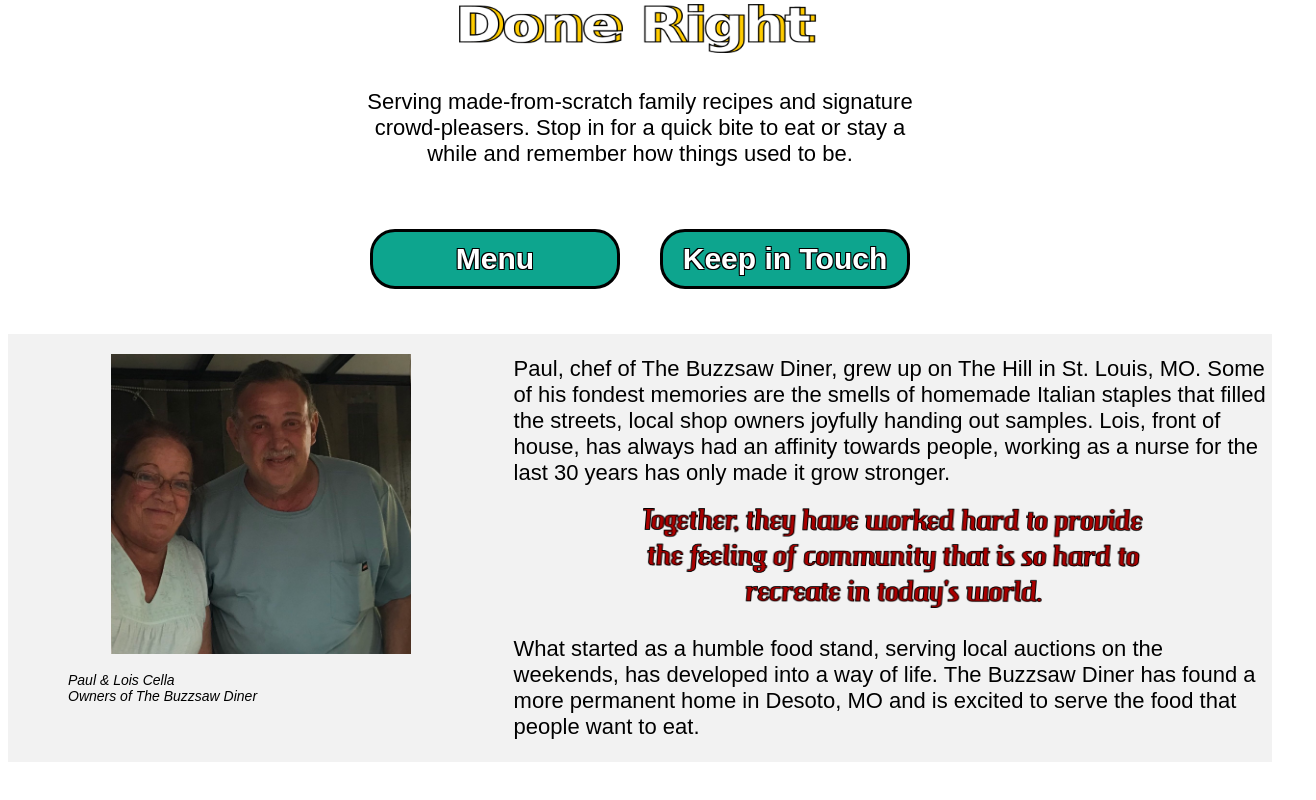
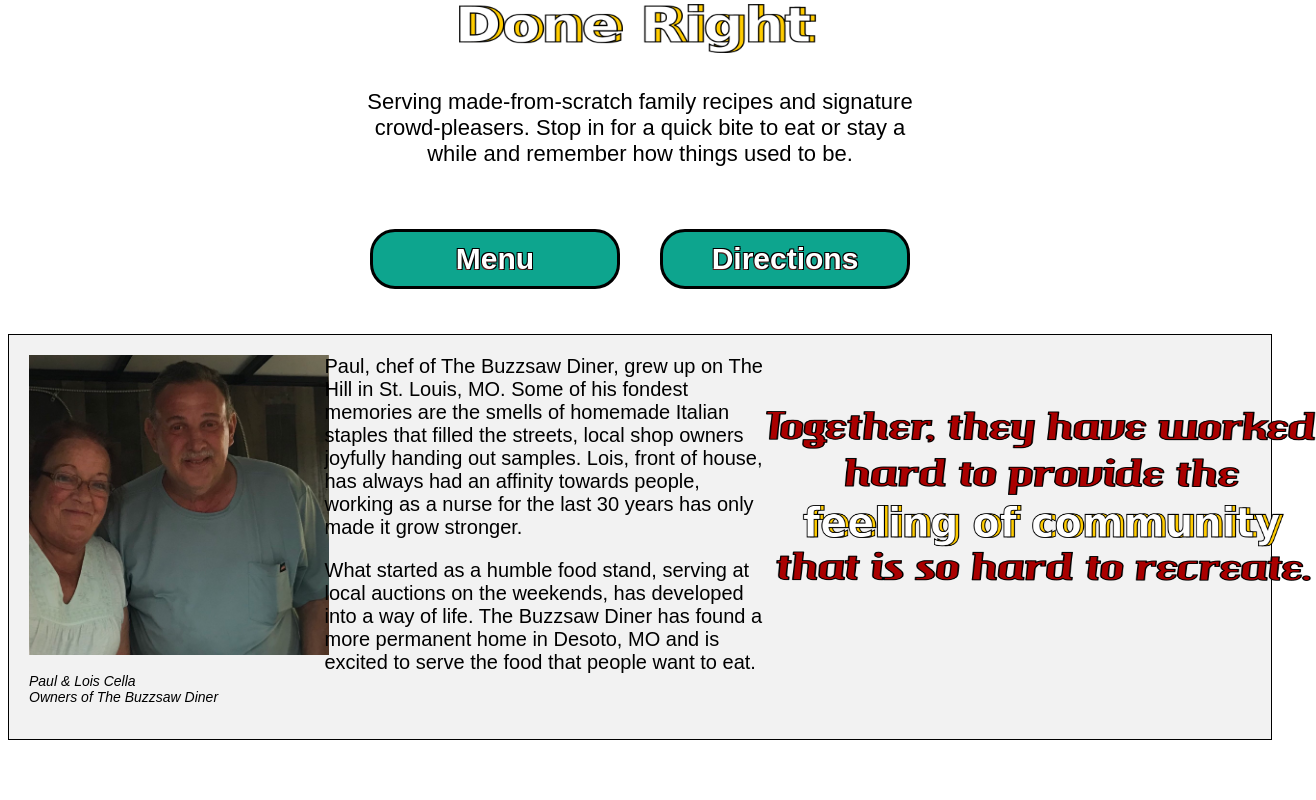
Before and after one commit to MariahLightfoot/TheBuzzsawDiner, an Angular app: page / in a window 1280 px wide. Shown: the part 905-1705 px from the top of the page, 1316 px wide, since content can reach past the window. Built offline with nearby package versions, Linux system fonts and the light colour scheme.

Commit message:
messed with owners css and changed button text to include directions

```diff
--- a/src/app/buttons/buttons.component.css
+++ b/src/app/buttons/buttons.component.css
@@ -17,11 +17,11 @@
     text-shadow:
 		-1px -1px 0 #000,
 		1px -1px 0 #000,
-		-1px 1px 0 #000,
+		-1px 1px 0 rgb(88, 31, 31),
         1px 1px 0 #000;
 }
 
 .button1:hover, .button2:hover{
     transform: scale(1.02);
-    box-shadow: 2.5px 2.5px black;
+    box-shadow: 2.5px 2.5px #262626;
 }
--- a/src/app/buttons/buttons.component.html
+++ b/src/app/buttons/buttons.component.html
@@ -1,4 +1,4 @@
 <div class="buttons">
     <button class="button1">Menu</button>
-    <button class="button2">Keep in Touch</button>
+    <button class="button2">Directions</button>
 </div>
--- a/src/app/owners/owners.component.css
+++ b/src/app/owners/owners.component.css
@@ -1,27 +1,28 @@
 .wrapper{
     display: grid;
-    grid-template-columns: 40% 60%;
+    grid-template-columns: 25% 35% 40%;
     background-color: #f2f2f2;
     font-family: Arial, Helvetica, sans-serif;
     margin-bottom: 140px;
+    border: 1px solid black;
 }
 
 .pictureOfOwners{
-    text-align: center;
+    float: left;
     padding: 20px;
 }
 
 .pictureOfOwners p {
-    text-align: left;
-    padding-left: 40px;
+    float: left;
     font-style: italic;
     font-size: 14px;
 }
 
 .ownersBio{
-    font-size: 22px;
+    font-size: 20px;
 }
 
 .ownersPopOutCommunityText{
     text-align: center;
+    padding-top: 15%;
 }
--- a/src/app/owners/owners.component.html
+++ b/src/app/owners/owners.component.html
@@ -15,19 +15,18 @@
             towards people, working as a nurse for the last 30 years has only made it grow stronger.
         </p>
 
-    <div class="ownersPopOutCommunityText">
-        <img src="assets/img/owners-image.png" alt="Owners have worked hard to provide a feeling of community" height="100" width="500">
-    </div>
-
         <p>
-            What started as a humble food stand, serving local auctions on the weekends,
+            What started as a humble food stand, serving at local auctions on the weekends,
             has developed into a way of life.
             The Buzzsaw Diner has found a more permanent home in
             Desoto, MO and is excited to serve the food that people want to eat.
         </p>
     </div>
+
+    <div class="ownersPopOutCommunityText">
+            <img src="assets/img/owners-blurb.png" alt="Owners have worked hard to provide a feeling of community" height="170" width="550">
+    </div>
 </div>
 
-<div>
-
+<div class="empty">
 </div>
```
Also changed, not shown: src/assets/img/owners-blurb.png (added), src/assets/img/owners-image.png (deleted).
